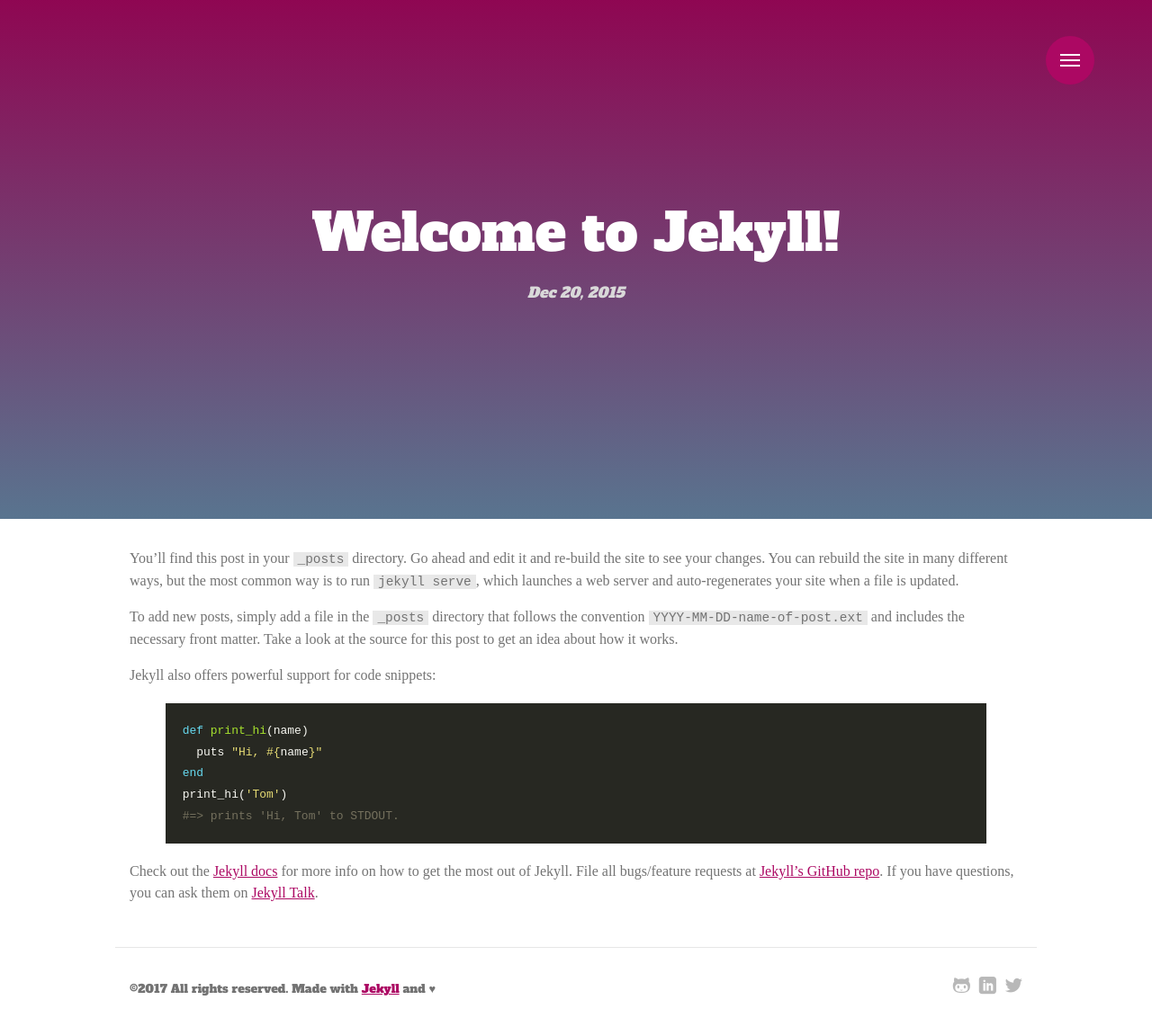
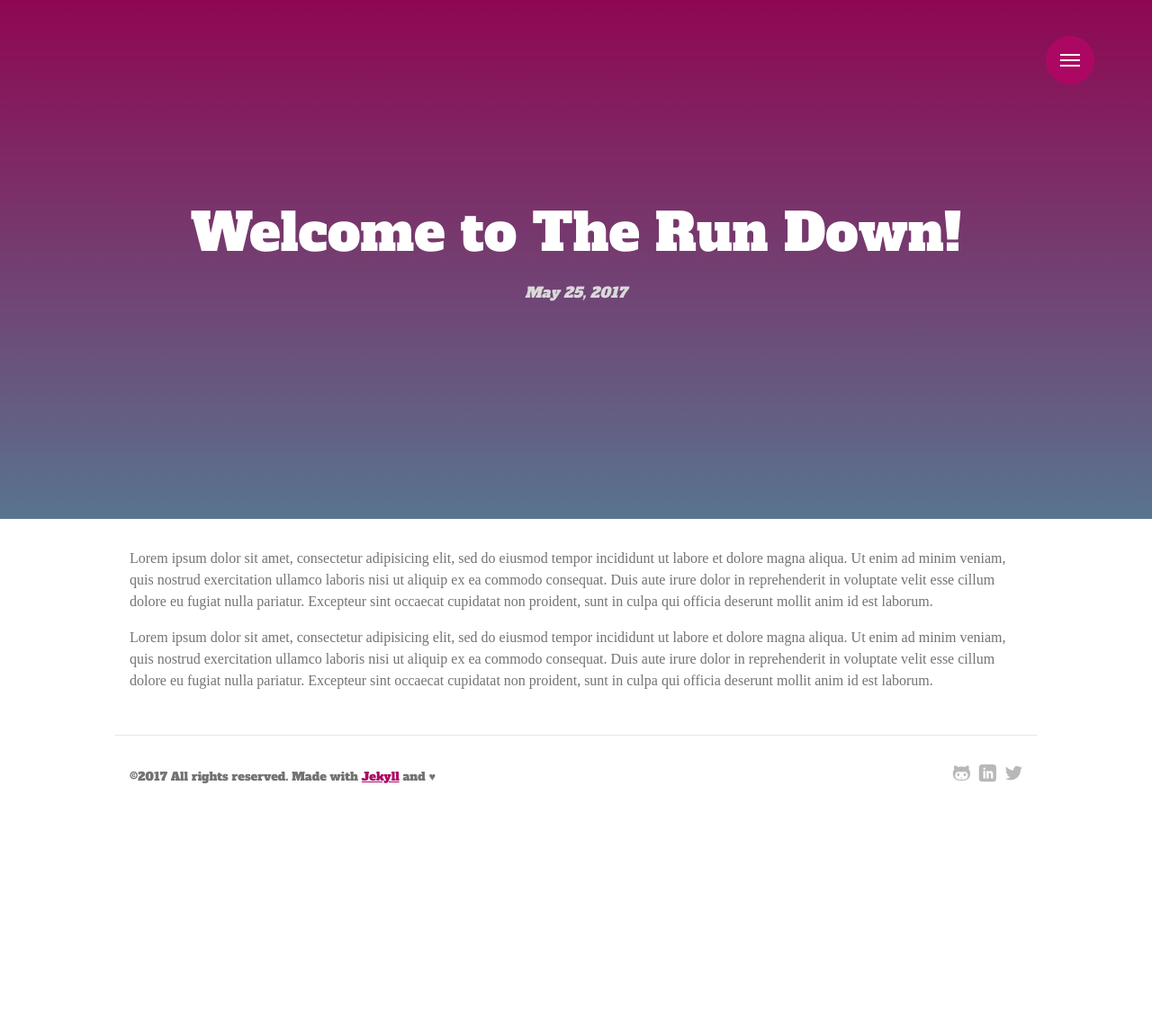
Before and after one commit to bpcoxjr/blog, a Jekyll site: the page built from _posts/2015-05-25-welcome-to-jekyll.markdown, in a window 1280 px wide. Shown: the whole page at 90% size. Built offline with Jekyll 4.4.1, drawn with Linux system fonts in a browser that asks for light colours; some web fonts are replaced.

Commit message:
added about page

```diff
--- a/_config.yml
+++ b/_config.yml
@@ -29,7 +29,7 @@
 author:
   name      : B. Patrick Cox, Jr.
   job       : Frontend Engineer
-  bio       : "Durham, NC-based front-end web developer, always learning, always laughing, always drinking good coffee."
+  bio       : "Durham, NC-based front-end web developer, always learning, always laughing, always drinking good coffee.  And bourbon."
   thumb     : /images/author.jpg
   email     : bpatrickcoxjr@gmail.com
   url       : http://bpcoxjr.com
--- a/_includes/navbar.html
+++ b/_includes/navbar.html
@@ -15,8 +15,8 @@
         <ul class="primary-nav">
           <li><a href="{{ '/' | prepend: site.baseurl }}">Home</a></li>
           <li><a href="{{ '/blog' | prepend: site.baseurl }}">Blog</a></li>
-          <li><a href="{{ '/about' | prepend: site.baseurl }}">About</a></li>
-          <li><a href="{{ site.author.linkedin }}" target="_blank"><i class="icon icon-linkedin"></i></a> LinkedIn</li>
+          <li><a href="{{ '/about/about.html' | prepend: site.baseurl }}">About</a></li>
+          <li><a href="{{ site.author.linkedin }}" target="_blank"><i class="icon icon-linkedin"></i> LinkedIn</a></li>
           <li><a href="{{ site.author.github }}" target="_blank"><i class="icon icon-github"></i> Github</a></li>
           <li><a href="{{ site.author.twitter }}" target="_blank"><i class="icon icon-twitter"></i> Twitter</a></li>
           <!--<li><a href="{{ '/feed.xml' | prepend: site.baseurl }}" target="_blank"><i class="icon icon-feed"></i> RSS</a></li>-->
--- /dev/null
+++ b/_posts/2015-05-25-welcome-to-jekyll.markdown
@@ -0,0 +1,10 @@
+---
+layout: post
+title:  "Welcome to The Run Down!"
+permalink:  "welcome"
+date:   2017-05-25 11:58:35 -0200
+categories: jekyll update
+---
+Lorem ipsum dolor sit amet, consectetur adipisicing elit, sed do eiusmod tempor incididunt ut labore et dolore magna aliqua. Ut enim ad minim veniam, quis nostrud exercitation ullamco laboris nisi ut aliquip ex ea commodo consequat. Duis aute irure dolor in reprehenderit in voluptate velit esse cillum dolore eu fugiat nulla pariatur. Excepteur sint occaecat cupidatat non proident, sunt in culpa qui officia deserunt mollit anim id est laborum.
+
+Lorem ipsum dolor sit amet, consectetur adipisicing elit, sed do eiusmod tempor incididunt ut labore et dolore magna aliqua. Ut enim ad minim veniam, quis nostrud exercitation ullamco laboris nisi ut aliquip ex ea commodo consequat. Duis aute irure dolor in reprehenderit in voluptate velit esse cillum dolore eu fugiat nulla pariatur. Excepteur sint occaecat cupidatat non proident, sunt in culpa qui officia deserunt mollit anim id est laborum.
--- a/_posts/2015-12-20-welcome-to-jekyll.markdown
+++ /dev/null
@@ -1,26 +0,0 @@
----
-layout: post
-title:  "Welcome to Jekyll!"
-permalink:  "welcome"
-date:   2015-12-20 11:58:35 -0200
-categories: jekyll update
----
-You’ll find this post in your `_posts` directory. Go ahead and edit it and re-build the site to see your changes. You can rebuild the site in many different ways, but the most common way is to run `jekyll serve`, which launches a web server and auto-regenerates your site when a file is updated.
-
-To add new posts, simply add a file in the `_posts` directory that follows the convention `YYYY-MM-DD-name-of-post.ext` and includes the necessary front matter. Take a look at the source for this post to get an idea about how it works.
-
-Jekyll also offers powerful support for code snippets:
-
-{% highlight ruby %}
-def print_hi(name)
-  puts "Hi, #{name}"
-end
-print_hi('Tom')
-#=> prints 'Hi, Tom' to STDOUT.
-{% endhighlight %}
-
-Check out the [Jekyll docs][jekyll-docs] for more info on how to get the most out of Jekyll. File all bugs/feature requests at [Jekyll’s GitHub repo][jekyll-gh]. If you have questions, you can ask them on [Jekyll Talk][jekyll-talk].
-
-[jekyll-docs]: http://jekyllrb.com/docs/home
-[jekyll-gh]:   https://github.com/jekyll/jekyll
-[jekyll-talk]: https://talk.jekyllrb.com/
--- a/blog/index.html
+++ b/blog/index.html
@@ -1,7 +1,7 @@
 ---
 layout: default
 title: Blog
-subtitle: What I'm writing...
+subtitle: What I'm reading, and what I'm writing...
 ---
 
 <section class="post-list">
```
Also changed, not shown: about/about.html (added, +12 -0 lines), 1 other file.
